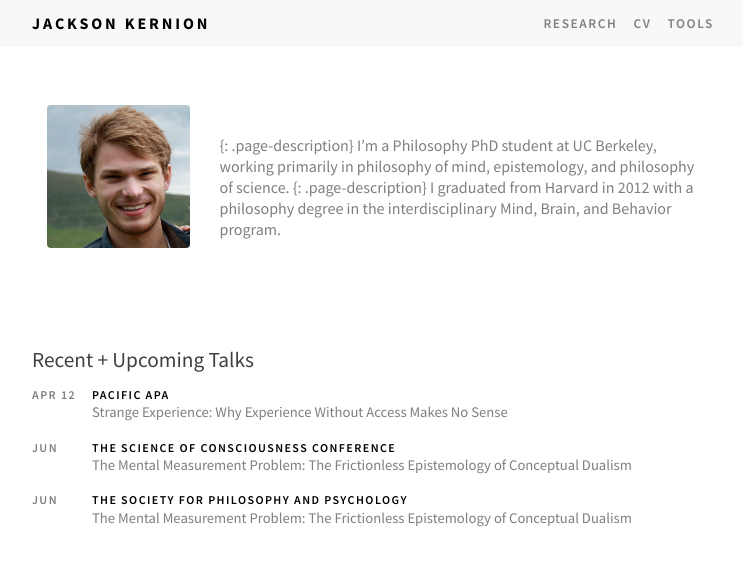
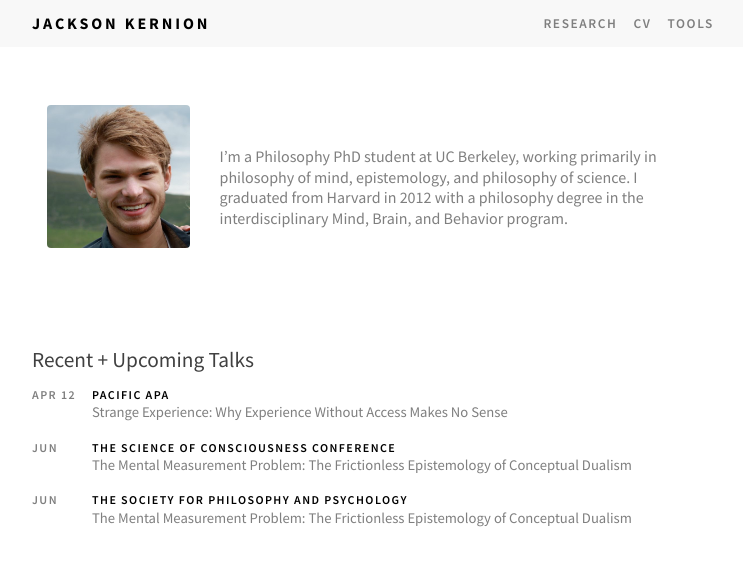
Before and after one commit to jacksonkernion/jacksonkernion.github.io, a Jekyll site: the page built from index.md, in a window 1280 px wide. Shown: the top 566 px of the page, without its empty margins (263-1006 px from the left). Built offline with Jekyll 4.4.1, drawn with Linux system fonts in a browser that asks for light colours; nearby versions of some CDN libraries; our own code applies the rules of GitHub Pages for plain Markdown files.

Commit message:
Fixed markdown problem on home page, updated p font-size

```diff
--- a/assets/stylesheets/style.css
+++ b/assets/stylesheets/style.css
@@ -34,7 +34,7 @@ h5{
 
 
 p{
-	font-size: 11pt;
+	font-size: 12pt;
 	color: #7F7F7F;
 	line-height: 1.45;
 }
--- a/index.md
+++ b/index.md
@@ -3,11 +3,9 @@
   <div class="col-12 col-sm-3 text-center">
     <img src="assets/images/profile.jpg" class="rounded img-fluid profile">
   </div>
-  <div class="col-12, col-sm-9">
-    {: .page-description}
+  <div class="col-12 col-sm-9 pag-description">
     I’m a Philosophy PhD student at UC Berkeley, working primarily in philosophy of mind, epistemology, and philosophy of science.
 
-    {: .page-description}
     I graduated from Harvard in 2012 with a philosophy degree in the interdisciplinary Mind, Brain, and Behavior program.
   </div>
 </div>
```
